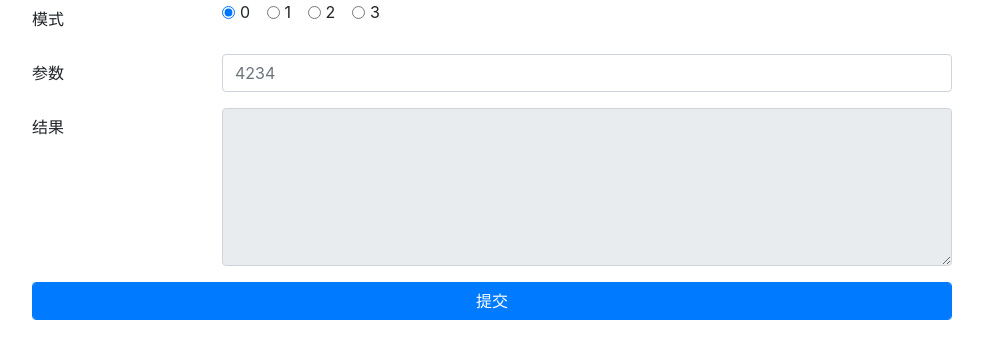
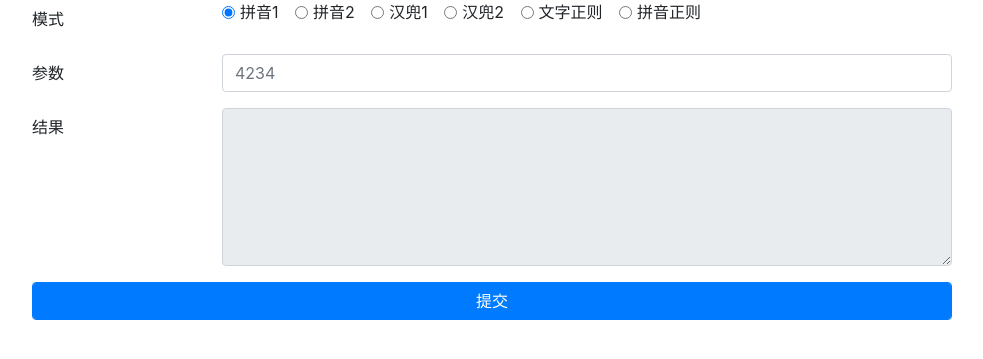
Before and after one commit to ZaneYork/chinese-wordle-tool, a Flask app: page / in a window 1280 px wide. Shown: the top 359 px of the page, without its empty margins (53-1036 px from the left). Run offline with Flask 2, Linux system fonts and the light colour scheme; parts of the project's set-up code (start-up, migrations or seed data) failed here and were passed over; some libraries are stand-ins or nearby versions.

Commit message:
添加简单搜索模式

```diff
--- a/main.py
+++ b/main.py
@@ -48,7 +48,7 @@ def main(argv):
     # parameter = '2134'
     mode = '3'
     parameter = '行之有效 2134,00 11 10 00 0100 1101;各执一词 4212,00 11 12 22 0010 1022'
-    num = 3
+    num = 6
     try:
         opts, args = getopt.getopt(argv, "hm:p:n:", ["mode=", "parameter=", "num="])
     except getopt.GetoptError:
@@ -170,6 +170,14 @@ def filter_logic(mode, parameter):
             else:
                 break
         return four_idiom, group
+    elif mode == '4':
+        four_idiom = all_idiom[all_idiom['word'].str.len() == 4]
+        group = four_idiom[four_idiom['word'].str.count(parameter) > 0].copy()
+        return four_idiom, group
+    elif mode == '5':
+        four_idiom = all_idiom[all_idiom['word'].str.len() == 4]
+        group = four_idiom[four_idiom['pinyin_r'].str.count(parameter) > 0].copy()
+        return four_idiom, group
     return None, None
 
 def filter_group_model2(parameter, group, hits, tones, tone_hits, word_hits):
@@ -266,7 +274,7 @@ def predict():
     mode = request.args.get('mode')
     parameter = request.args.get('parameter')
     all_idiom, group = filter_logic(mode, parameter)
-    result = get_max_group(all_idiom, group, 3)
+    result = get_max_group(all_idiom, group, 6)
     return jsonify({'status': 0, 'message': 'success', 'result': result})
 
 @app.route('/', methods=['GET'])
--- a/templates/index.html
+++ b/templates/index.html
@@ -18,19 +18,27 @@
             <div class="col-sm-8">
                 <div class="form-check form-check-inline">
                     <input class="form-check-input" type="radio" name="mode" id="mode0" value="0" checked>
-                    <label class="form-check-label" for="mode0">0</label>
+                    <label class="form-check-label" for="mode0">拼音1</label>
                   </div>
                   <div class="form-check form-check-inline">
                     <input class="form-check-input" type="radio" name="mode" id="mode1" value="1">
-                    <label class="form-check-label" for="mode1">1</label>
+                    <label class="form-check-label" for="mode1">拼音2</label>
                   </div>
                   <div class="form-check form-check-inline">
                     <input class="form-check-input" type="radio" name="mode" id="mode2" value="2">
-                    <label class="form-check-label" for="mode2">2</label>
+                    <label class="form-check-label" for="mode2">汉兜1</label>
                   </div>
                   <div class="form-check form-check-inline">
                     <input class="form-check-input" type="radio" name="mode" id="mode3" value="3">
-                    <label class="form-check-label" for="mode3">3</label>
+                    <label class="form-check-label" for="mode3">汉兜2</label>
+                  </div>
+                  <div class="form-check form-check-inline">
+                    <input class="form-check-input" type="radio" name="mode" id="mode4" value="4">
+                    <label class="form-check-label" for="mode4">文字正则</label>
+                  </div>
+                  <div class="form-check form-check-inline">
+                    <input class="form-check-input" type="radio" name="mode" id="mode5" value="5">
+                    <label class="form-check-label" for="mode5">拼音正则</label>
                   </div>
             </div>
         </div>
@@ -73,6 +81,12 @@
                     case '3':
                         $("#parameter").attr('placeholder', '各执一词 4212,00 11 12 22 0010 1022')
                         break
+                    case '4':
+                        $("#parameter").attr('placeholder', '^..之急$')
+                        break
+                    case '5':
+                        $("#parameter").attr('placeholder', '^.+zhi ji$')
+                        break
                 }
                 $("#parameter").val('')
             })
```
